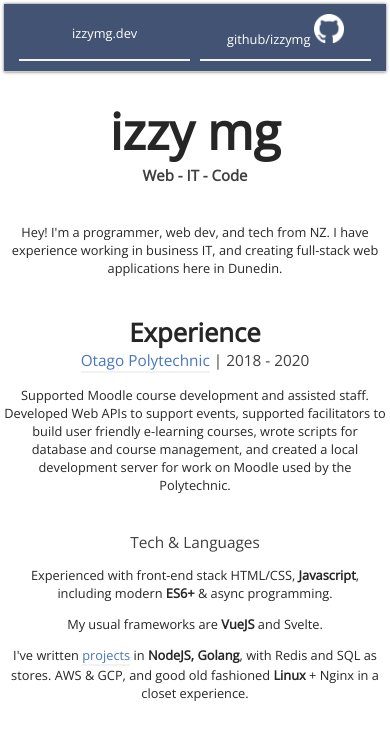
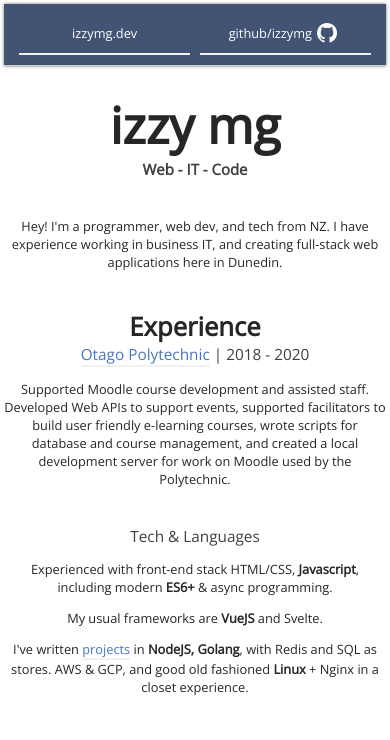
Before and after one commit to izzymg/izzy, a plain HTML site: page index.html in a window 390 px wide. Drawn offline with nearby package versions, Linux system fonts and the light colour scheme; a web font is replaced by a local one.

Commit message:
Better navbar responsiveness

```diff
--- a/css/index.css
+++ b/css/index.css
@@ -22,20 +22,40 @@ h1, h2, h3, h4 {
   color: #fff;
 }
 
-.navbar a {
+.navbar .navlink {
+  display: flex;
+  justify-content: center;
+  align-items: center;
   text-align: center;
   flex: 1 3 30px;
   color: #fff;
   line-height: 3em;
   margin: 0 5px;
+  cursor: pointer;
+  border-bottom: 2px solid hsl(0, 0%, 95%);
+  transition: border ease-in-out 150ms;
 }
 
-.navbar a:visited {
+.navbar .navlink:hover {
+  border-bottom: 2px solid hsl(232, 19%, 45%);
+}
+
+.navlink a {
+  color: #fff;
+  border: none;
+}
+
+.navlink a:visited {
   color: #fff;
 }
 
+.navlink a:hover {
+  border: none;
+}
+
 .smol-git {
-  width: 30px;
+  width: 20px;
+  margin: 0 5px;
 }
 
 a {
--- a/index.html
+++ b/index.html
@@ -13,13 +13,17 @@
 
 <body>
   <nav class="navbar">
-    <a href="/">izzymg.dev</a>
-    <a href="https://github.com/izzymg">
-      github/izzymg
+    <div class="navlink">
+      <a href="/">izzymg.dev</a>
+    </div>
+    <div class="navlink">
+      <a href="https://github.com/izzymg">
+        github/izzymg
+      </a>
       <img alt="Github logo" class="smol-git" src="assets/GitHub-Mark-Light-64px.png" />
-    </a>
+    </div>
+  </nav>
 
-  </nav>
   <div id="wrap">
     <header>
       <h1 class="title">
```
